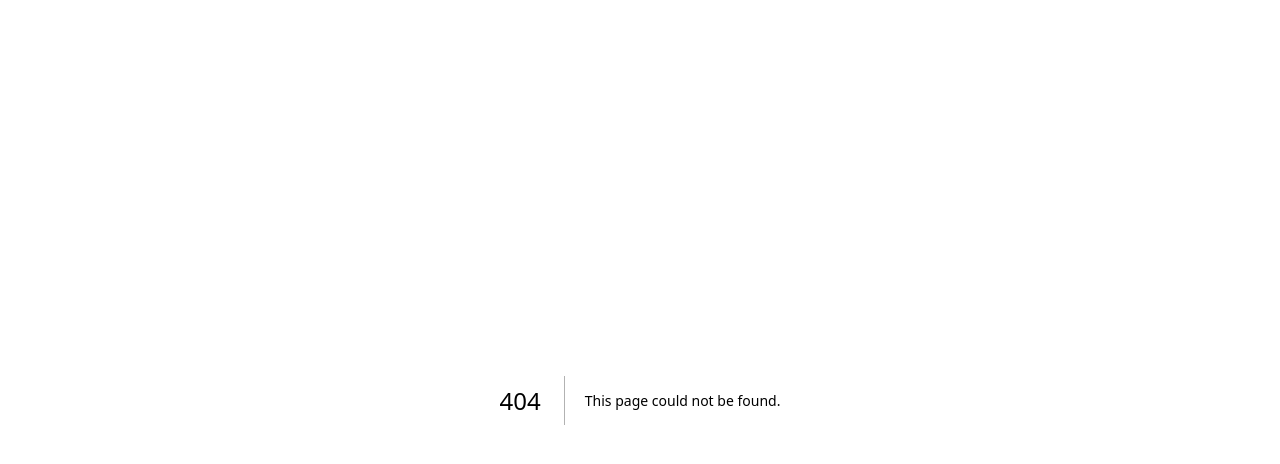
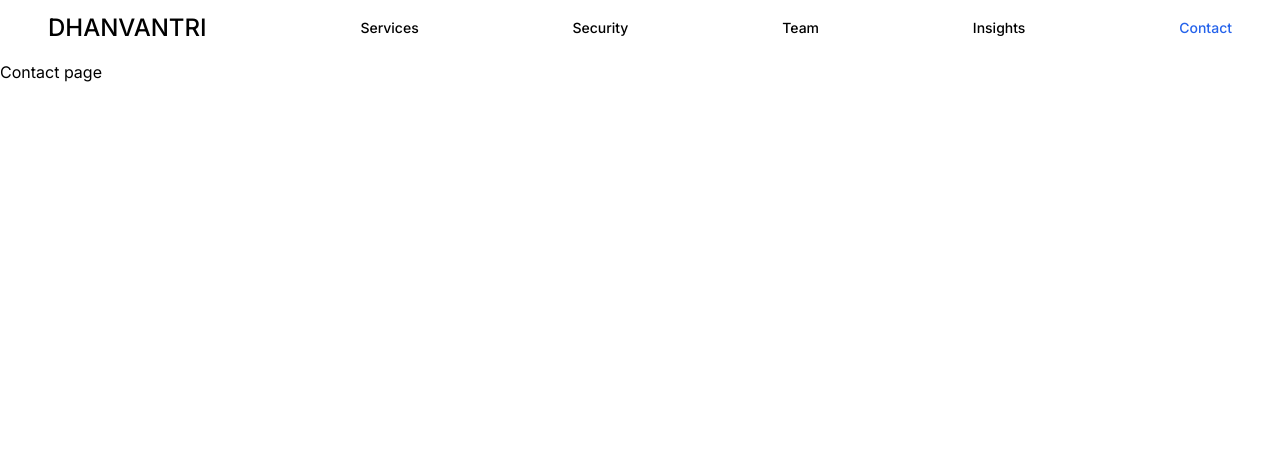
Before and after one commit to Madhur-2k3/medical-app, a Next.js app: page /contact in a window 1280 px wide. Before the commit this address had no page. Shown: the top 464 px of the page. Built offline with nearby package versions, Linux system fonts and the light colour scheme.

Commit message:
Added Header

```diff
--- /dev/null
+++ b/src/app/components/Header.jsx
@@ -0,0 +1,64 @@
+'use client'
+
+import Link from 'next/link'
+import { useRouter,usePathname } from 'next/navigation'
+import React from 'react'
+// import About from './About'
+
+export default function Header() {
+
+  const router=useRouter();
+  const Pathname=usePathname();
+
+  return (
+    <header>
+        {/* <div className="">
+            <Link href='/'>
+                Home
+            </Link>
+            <Link href='/about'>
+                About
+            </Link>
+        </div> */}
+        <div className="w-full max-w-[1248px] text-center object-none block relative mx-auto px-6">
+
+         <div className="flex order-1 justify-between items-center text-sm font-medium leading-6 ;
+            font-family: Barlow, sans-serif">
+
+            <div onClick={()=>router.push('/')}
+              className={`flex items-center space-x-1 border-b-4 border-transparent active:text-blue-500 cursor-pointer py-1 px-2 text-2xl
+              ${Pathname==='/' && '!text-blue-600 border-blue-600'}`}>
+                DHANVANTRI
+            </div>
+            <div onClick={()=>router.push('/services')}
+            className={`flex items-center space-x-1 border-b-4 border-transparent active:text-blue-500 cursor-pointer py-4 px-2
+            ${Pathname==='/services' && '!text-blue-600 border-blue-600'}`}>
+              Services
+            </div>
+            <div onClick={()=>router.push('/security')}
+            className={`flex items-center space-x-1 border-b-4 border-transparent active:text-blue-500 cursor-pointer py-4 px-2
+            ${Pathname==='/security' && '!text-blue-600 border-blue-600'}`}>
+              Security
+            </div>
+            <div onClick={()=>router.push('/team')}
+            className={`flex items-center space-x-1 border-b-4 border-transparent active:text-blue-500 cursor-pointer py-4 px-2
+            ${Pathname==='/team' && '!text-blue-600 border-blue-600'}`}>
+              Team
+            </div>
+            <div onClick={()=>router.push('/insights')}
+            className={`flex items-center space-x-1 border-b-4 border-transparent active:text-blue-500 cursor-pointer py-4 px-2
+            ${Pathname==='/insights' && '!text-blue-600 border-blue-600'}`}>
+              Insights
+            </div>
+            <div onClick={()=>router.push('/contact')}
+            className={`flex items-center space-x-1 border-b-4 border-transparent active:text-blue-500 cursor-pointer py-4 px-2
+            ${Pathname==='/contact' && '!text-blue-600 border-blue-600'}`}>
+              Contact
+            </div>
+
+          </div>
+
+        </div>
+    </header>
+  )
+}
--- /dev/null
+++ b/src/app/components/HomeHero.jsx
@@ -0,0 +1,7 @@
+import React from 'react'
+
+export default function HomeHero() {
+  return (
+    <div>HomeHero</div>
+  )
+}
--- /dev/null
+++ b/src/app/contact/page.js
@@ -0,0 +1,7 @@
+import React from 'react'
+
+export default function Contact() {
+  return (
+    <div>Contact page</div>
+  )
+}
--- a/src/app/globals.css
+++ b/src/app/globals.css
@@ -2,7 +2,7 @@
 @tailwind components;
 @tailwind utilities;
 
-:root {
+/* :root {
   --foreground-rgb: 0, 0, 0;
   --background-start-rgb: 214, 219, 220;
   --background-end-rgb: 255, 255, 255;
@@ -30,4 +30,4 @@ body {
   .text-balance {
     text-wrap: balance;
   }
-}
+} */
--- /dev/null
+++ b/src/app/insights/page.jsx
@@ -0,0 +1,7 @@
+import React from 'react'
+
+export default function Insights() {
+  return (
+    <div>Insights page</div>
+  )
+}
--- a/src/app/layout.js
+++ b/src/app/layout.js
@@ -1,17 +1,23 @@
 import { Inter } from "next/font/google";
 import "./globals.css";
+import Header from "@/app/components/Header";
 
 const inter = Inter({ subsets: ["latin"] });
 
 export const metadata = {
-  title: "Create Next App",
+  title: "Medical App",
   description: "Generated by create next app",
 };
 
 export default function RootLayout({ children }) {
   return (
     <html lang="en">
-      <body className={inter.className}>{children}</body>
+
+      <body className={inter.className}>
+        <Header/>
+        {children}
+      </body>
+
     </html>
   );
 }
--- a/src/app/page.js
+++ b/src/app/page.js
@@ -1,113 +1,7 @@
-import Image from "next/image";
+import React from 'react'
 
 export default function Home() {
   return (
-    <main className="flex min-h-screen flex-col items-center justify-between p-24">
-      <div className="z-10 max-w-5xl w-full items-center justify-between font-mono text-sm lg:flex">
-        <p className="fixed left-0 top-0 flex w-full justify-center border-b border-gray-300 bg-gradient-to-b from-zinc-200 pb-6 pt-8 backdrop-blur-2xl dark:border-neutral-800 dark:bg-zinc-800/30 dark:from-inherit lg:static lg:w-auto  lg:rounded-xl lg:border lg:bg-gray-200 lg:p-4 lg:dark:bg-zinc-800/30">
-          Get started by editing&nbsp;
-          <code className="font-mono font-bold">src/app/page.js</code>
-        </p>
-        <div className="fixed bottom-0 left-0 flex h-48 w-full items-end justify-center bg-gradient-to-t from-white via-white dark:from-black dark:via-black lg:static lg:h-auto lg:w-auto lg:bg-none">
-          <a
-            className="pointer-events-none flex place-items-center gap-2 p-8 lg:pointer-events-auto lg:p-0"
-            href="https://vercel.com?utm_source=create-next-app&utm_medium=appdir-template&utm_campaign=create-next-app"
-            target="_blank"
-            rel="noopener noreferrer"
-          >
-            By{" "}
-            <Image
-              src="/vercel.svg"
-              alt="Vercel Logo"
-              className="dark:invert"
-              width={100}
-              height={24}
-              priority
-            />
-          </a>
-        </div>
-      </div>
-
-      <div className="relative flex place-items-center before:absolute before:h-[300px] before:w-full sm:before:w-[480px] before:-translate-x-1/2 before:rounded-full before:bg-gradient-radial before:from-white before:to-transparent before:blur-2xl before:content-[''] after:absolute after:-z-20 after:h-[180px] after:w-full sm:after:w-[240px] after:translate-x-1/3 after:bg-gradient-conic after:from-sky-200 after:via-blue-200 after:blur-2xl after:content-[''] before:dark:bg-gradient-to-br before:dark:from-transparent before:dark:to-blue-700 before:dark:opacity-10 after:dark:from-sky-900 after:dark:via-[#0141ff] after:dark:opacity-40 before:lg:h-[360px] z-[-1]">
-        <Image
-          className="relative dark:drop-shadow-[0_0_0.3rem_#ffffff70] dark:invert"
-          src="/next.svg"
-          alt="Next.js Logo"
-          width={180}
-          height={37}
-          priority
-        />
-      </div>
-
-      <div className="mb-32 grid text-center lg:max-w-5xl lg:w-full lg:mb-0 lg:grid-cols-4 lg:text-left">
-        <a
-          href="https://nextjs.org/docs?utm_source=create-next-app&utm_medium=appdir-template&utm_campaign=create-next-app"
-          className="group rounded-lg border border-transparent px-5 py-4 transition-colors hover:border-gray-300 hover:bg-gray-100 hover:dark:border-neutral-700 hover:dark:bg-neutral-800/30"
-          target="_blank"
-          rel="noopener noreferrer"
-        >
-          <h2 className={`mb-3 text-2xl font-semibold`}>
-            Docs{" "}
-            <span className="inline-block transition-transform group-hover:translate-x-1 motion-reduce:transform-none">
-              -&gt;
-            </span>
-          </h2>
-          <p className={`m-0 max-w-[30ch] text-sm opacity-50`}>
-            Find in-depth information about Next.js features and API.
-          </p>
-        </a>
-
-        <a
-          href="https://nextjs.org/learn?utm_source=create-next-app&utm_medium=appdir-template-tw&utm_campaign=create-next-app"
-          className="group rounded-lg border border-transparent px-5 py-4 transition-colors hover:border-gray-300 hover:bg-gray-100 hover:dark:border-neutral-700 hover:dark:bg-neutral-800 hover:dark:bg-opacity-30"
-          target="_blank"
-          rel="noopener noreferrer"
-        >
-          <h2 className={`mb-3 text-2xl font-semibold`}>
-            Learn{" "}
-            <span className="inline-block transition-transform group-hover:translate-x-1 motion-reduce:transform-none">
-              -&gt;
-            </span>
-          </h2>
-          <p className={`m-0 max-w-[30ch] text-sm opacity-50`}>
-            Learn about Next.js in an interactive course with&nbsp;quizzes!
-          </p>
-        </a>
-
-        <a
-          href="https://vercel.com/templates?framework=next.js&utm_source=create-next-app&utm_medium=appdir-template&utm_campaign=create-next-app"
-          className="group rounded-lg border border-transparent px-5 py-4 transition-colors hover:border-gray-300 hover:bg-gray-100 hover:dark:border-neutral-700 hover:dark:bg-neutral-800/30"
-          target="_blank"
-          rel="noopener noreferrer"
-        >
-          <h2 className={`mb-3 text-2xl font-semibold`}>
-            Templates{" "}
-            <span className="inline-block transition-transform group-hover:translate-x-1 motion-reduce:transform-none">
-              -&gt;
-            </span>
-          </h2>
-          <p className={`m-0 max-w-[30ch] text-sm opacity-50`}>
-            Explore starter templates for Next.js.
-          </p>
-        </a>
-
-        <a
-          href="https://vercel.com/new?utm_source=create-next-app&utm_medium=appdir-template&utm_campaign=create-next-app"
-          className="group rounded-lg border border-transparent px-5 py-4 transition-colors hover:border-gray-300 hover:bg-gray-100 hover:dark:border-neutral-700 hover:dark:bg-neutral-800/30"
-          target="_blank"
-          rel="noopener noreferrer"
-        >
-          <h2 className={`mb-3 text-2xl font-semibold`}>
-            Deploy{" "}
-            <span className="inline-block transition-transform group-hover:translate-x-1 motion-reduce:transform-none">
-              -&gt;
-            </span>
-          </h2>
-          <p className={`m-0 max-w-[30ch] text-sm opacity-50 text-balance`}>
-            Instantly deploy your Next.js site to a shareable URL with Vercel.
-          </p>
-        </a>
-      </div>
-    </main>
-  );
+    <div>Home</div>
+  )
 }
--- /dev/null
+++ b/src/app/security/page.js
@@ -0,0 +1,7 @@
+import React from 'react'
+
+export default function Security() {
+  return (
+    <div>Security Page</div>
+  )
+}
--- /dev/null
+++ b/src/app/services/page.jsx
@@ -0,0 +1,7 @@
+import React from 'react'
+
+export default function Service() {
+  return (
+    <div>Service Page</div>
+  )
+}
--- /dev/null
+++ b/src/app/team/page.jsx
@@ -0,0 +1,7 @@
+import React from 'react'
+
+export default function Team() {
+  return (
+    <div>Team page</div>
+  )
+}
```
